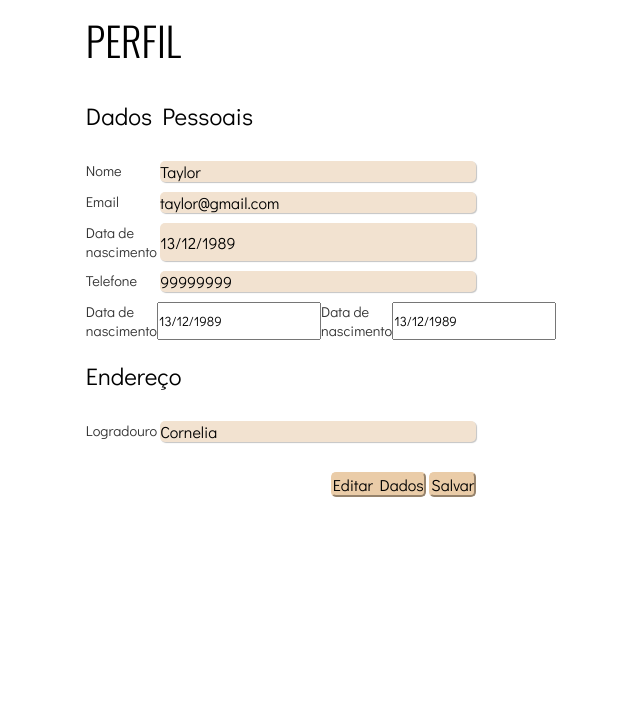
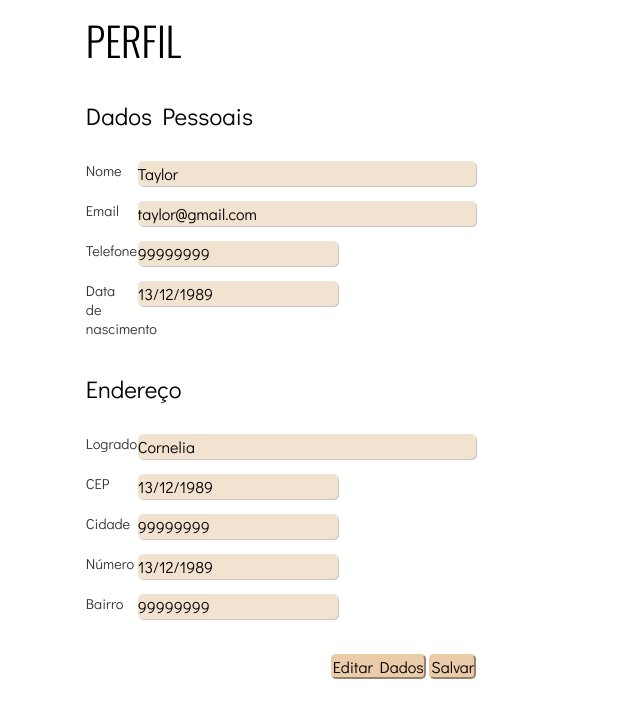
Before and after one commit to PedroGiacomin/life-joias, a React (Create React App) app: page /perfil in a window 1280 px wide. Shown: the top 718 px of the page, without its empty margins (334-974 px from the left). Built offline with nearby package versions, Linux system fonts and the light colour scheme.

Commit message:
Pagina de perfil mais avançada, clinhas com 2 inputs
Flex wrap e 3 tipos de caixa diferentes, uma pra linha toda, uma menor e uma maior.

```diff
--- a/src/pages/Perfil/Perfil.css
+++ b/src/pages/Perfil/Perfil.css
@@ -1,5 +1,6 @@
 @import url('https://fonts.googleapis.com/css2?family=EB+Garamond:wght@400;500&display=swap');
 @import url('https://fonts.googleapis.com/css2?family=Oswald:wght@300;400&display=swap');
+
 .basePerfil{
   height: 100%;
   display: flex;
@@ -19,18 +20,68 @@
 }
 
 /* Um grupo é nome do dado + dado*/
+
+/* Regras do 1 input por linha*/
 .inputGroupPerfil{
   display: flex;
-  padding-bottom: 10px;
+  padding-bottom: 15px;
 }
 
-.doisInputsPerfil{
+/* Cada caixa com nome do dado + dado*/
+.inputBox{
   display: flex;
+  justify-content: flex-start;
+  padding-bottom: 15px;
+}
+
+/* Nome do dado */
+.nomeInput{
+  margin-right: 20px;
+  font-size: 0.9em;
+  color: #343434;
+  width: 2.5vw;
+}
+
+/* A caixinha de input ocupa o espaço que resta da flex box*/
+.dadoInput{
+  height: 25px;
+  width: 100%;
+  background-color: #F2E2D0;
+  border-style: inherit;
+  border-radius: 5px;
+  box-shadow:  1px 1px 1px #C4C4C4;
+  font-size: 1em;
+}
+
+.doisInputs{
+  width:100%;
+  display: flex;
+  flex-wrap: wrap;
+  justify-content: space-between;
+}
+
+.dadoInputShort{
+  height: 25px;
+  background-color: #F2E2D0;
+  border-style: inherit;
+  border-radius: 5px;
+  box-shadow:  1px 1px 1px #C4C4C4;
+  font-size: 1em;
+}
+
+.dadoInputLarge{
+  height: 25px;
+  background-color: #F2E2D0;
+  border-style: inherit;
+  border-radius: 5px;
+  box-shadow:  1px 1px 1px #C4C4C4;
+  font-size: 1em;
 }
 
 .inputPerfil{
   justify-self: flex-start;
   width: 85%;
+  height: 25px;
   background-color: #F2E2D0;
   border-style: inherit;
   border-radius: 5px;
--- a/src/pages/Perfil/Perfil.js
+++ b/src/pages/Perfil/Perfil.js
@@ -26,17 +26,17 @@ function Perfil(){
   //Bool para permitir editar
   const [podeEditar, setPodeEditar] = useState(false);
 
-  //Input com uma so casa
-  function basicInput(chave, valor){
 
+  //Input basico: nome do dado + dado
+  function inputBox(nome, dado){
     return(
     <>
-      <Form.Group className="mb-3" className="inputGroupPerfil">
-        <Form.Label className="inputTipoPerfil">{chave}</Form.Label>
+      <Form.Group className="mb-3" className="inputBox">
+        <Form.Label className="nomeInput">{nome}</Form.Label>
         <Form.Control
-          className="inputPerfil"
+          className="dadoInput"
           type="input"
-          defaultValue={valor}
+          defaultValue={dado}
           readOnly={!podeEditar}
           plaintext
         />
@@ -47,36 +47,40 @@ function Perfil(){
     )
   }
 
-    //Input com uma so linha
-    function complexInput(chave, valor){
-
+  /* O que muda eh so o dadoInput */
+  function inputBoxShort(nome, dado){
     return(
     <>
-        <Form.Group className="mb-3" className="inputGroupPerfilComplex">
-          <div className="doisInputsPerfil">
-            <Form.Label className="inputTipoPerfil">{chave}</Form.Label>
+      <Form.Group className="mb-3" className="inputBox">
+        <Form.Label className="nomeInput">{nome}</Form.Label>
         <Form.Control
-              className="inputPerfilComplex"
+          className="dadoInputShort"
           type="input"
-              defaultValue={valor}
+          defaultValue={dado}
           readOnly={!podeEditar}
           plaintext
         />
-
-            <Form.Label className="inputTipoPerfil">{chave}</Form.Label>
-            <Form.Control
-              className="inputPerfilComplex"
-              type="input"
-              defaultValue={valor}
-              readOnly={!podeEditar}
-              plaintext
-            />
-          </div>
       </Form.Group>
     </>
     )
   }
 
+  function inputBoxLarge(nome, dado){
+    return(
+    <>
+      <Form.Group className="mb-3" className="inputBox">
+        <Form.Label className="nomeInput">{nome}</Form.Label>
+        <Form.Control
+          className="dadoInputLarge"
+          type="input"
+          defaultValue={dado}
+          readOnly={!podeEditar}
+          plaintext
+        />
+      </Form.Group>
+    </>
+    )
+  }
 
   return(
     <div className="basePerfil">
@@ -84,17 +88,29 @@ function Perfil(){
         <h2 className="titlePerfil">Perfil</h2>
         <h3 className="subtitlePerfil">Dados Pessoais</h3>
         <Form className="formPerfil">
-          {basicInput("Nome", pessoa.nome)}
-          {basicInput("Email", pessoa.email)}
-          {basicInput("Data de nascimento", pessoa.dataNascimento)}
-          {basicInput("Telefone", pessoa.telefone)}
 
-          {complexInput("Data de nascimento", pessoa.dataNascimento)}
+
+          {inputBox("Nome", pessoa.nome)}
+          {inputBox("Email", pessoa.email)}
+
+          <div className="doisInputs">
+            {inputBoxLarge("Telefone", pessoa.telefone)}
+            {inputBoxShort("Data de nascimento", pessoa.dataNascimento)}
+          </div>
         </Form>
 
         <h3 className="subtitlePerfil">Endereço</h3>
         <Form className="formPerfil">
-          {basicInput("Logradouro", pessoa.endereco.rua)}
+          {inputBox("Logradouro", pessoa.endereco.rua)}
+
+          <div className="doisInputs">
+            {inputBoxShort("CEP", pessoa.dataNascimento)}
+            {inputBoxLarge("Cidade", pessoa.telefone)}
+          </div>
+          <div className="doisInputs">
+            {inputBoxShort("Número", pessoa.dataNascimento)}
+            {inputBoxLarge("Bairro", pessoa.telefone)}
+          </div>
         </Form>
 
         {/**Um botao que permite edicao e o outro que salva as alteracoes*/}
```
Lines whose indentation alone changed are shown as unchanged.
